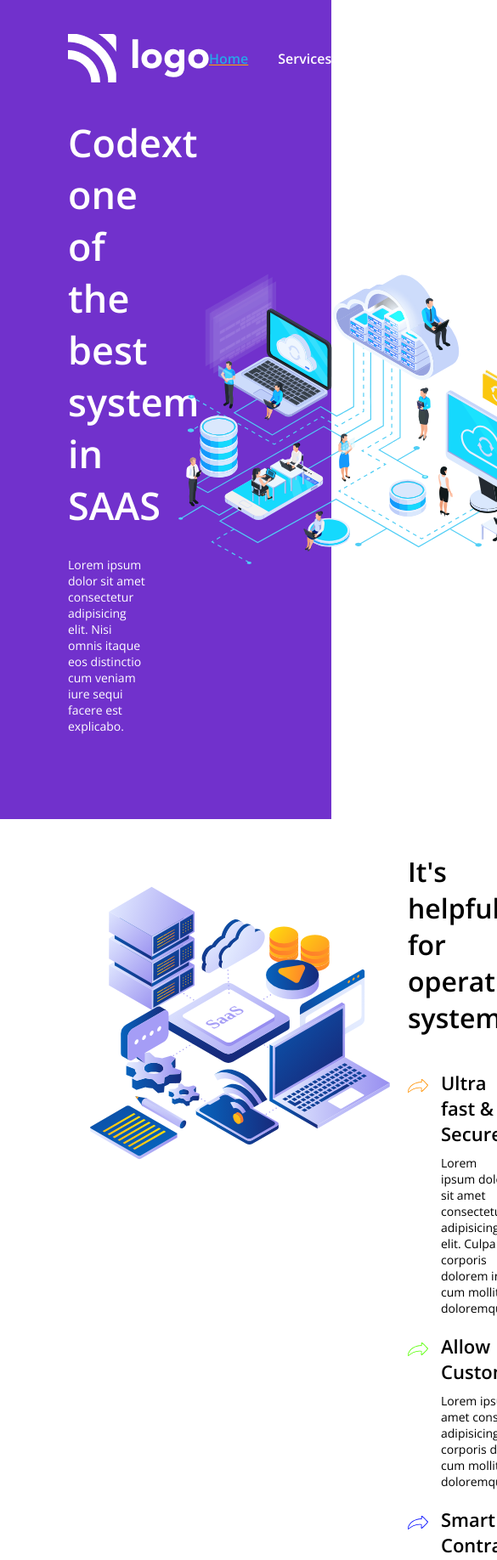
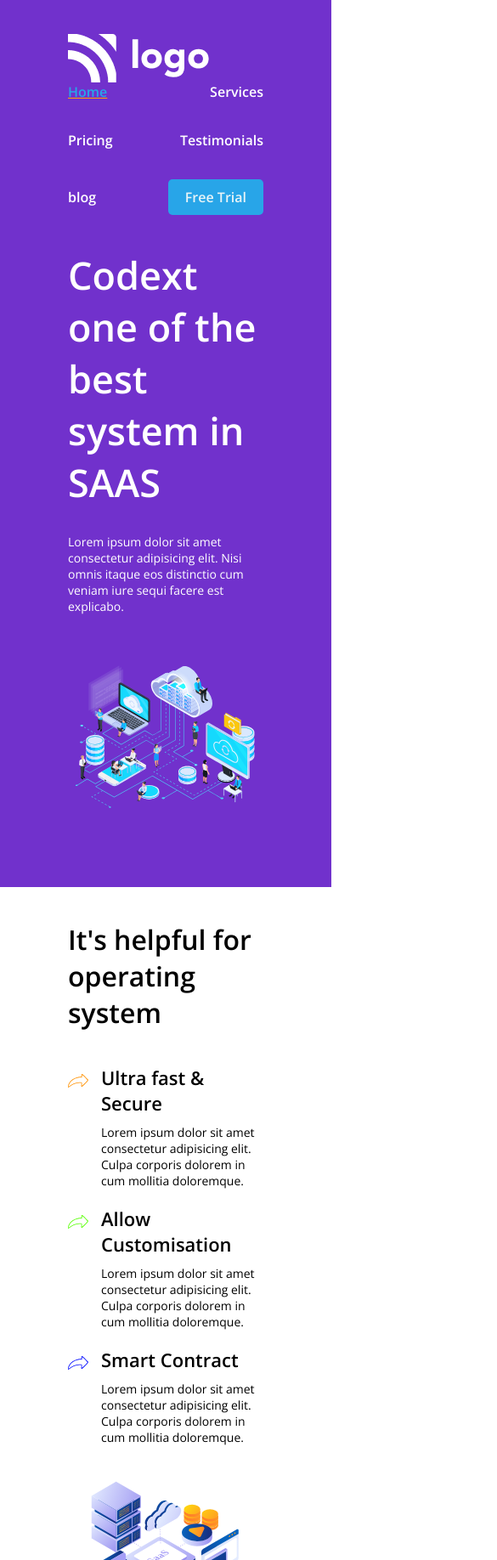
Before and after one commit to UncreativeYash/Project-13-SAAS-landing-page, a plain HTML site: page index.html in a window 390 px wide. Shown: the top 1836 px of the page at 85% size, 585 px wide, since content can reach past the window. Drawn offline with nearby package versions, Linux system fonts and the light colour scheme.

Commit message:
Responsiveness Added

```diff
--- a/style.css
+++ b/style.css
@@ -12,6 +12,7 @@
     display: flex;
     justify-content: space-between;
     align-items: center;
+    flex-wrap: wrap;
 }
 
 h1 {
@@ -67,6 +68,14 @@ header {
     gap: 35px;
 }
 
+.nav-button {
+    padding: 10px 20px;
+    border-radius: 5px;
+    border-style: none;
+    color: #e8f4f7;
+    background-color: #28a5e8;
+}
+
 
 /* Header Content */
 
@@ -76,12 +85,15 @@ header {
 }
 
 .head-left {
-    width: 40%;
+    width: 45%;
 }
 
 .head-right {
-    height: 400px;
-    margin-bottom: 60px;
+    width: 400px;
+}
+
+img.head-right {
+    width: 100%;
 }
 
 
@@ -90,11 +102,16 @@ header {
 .features {
     margin: 40px 80px;
     align-items: flex-start;
+    flex-wrap: wrap-reverse;
 }
 
 /* feature left */
 .feature-left {
-    height: 400px;
+    width: 400px;
+}
+
+img.feature-left {
+    width: 100%;
 }
 /* feature right */
 .feature-right {
@@ -103,6 +120,7 @@ header {
 
 .feature-item {
     align-items: flex-start;
+    flex-wrap: nowrap;
 }
 .feature-item img {
     margin-top: 7px;
@@ -116,16 +134,16 @@ header {
 
 /* Bottom Cards */
 .bottom-cards {
-    gap: 20px;
+    gap: 60px;
     margin: 80px;
 }
 
 .bottom-card {
-    height: 60%;
-    width: 250px;
+    width: 240px;
+    height: 240px;
     position: relative;
     border-radius: 10%;
-    box-shadow: 6px 10px 9px 0px #292929;
+    box-shadow: rgba(50, 50, 93, 0.25) 0px 50px 100px -20px, rgba(0, 0, 0, 0.3) 0px 30px 60px -30px;
 }
 
 .icon-circle {
@@ -166,3 +184,14 @@ header {
 .support-color {
     background-color: #f2e6f4;
 }
+
+
+@media screen and (max-width: 768px) {
+    .feature-right {
+        width: 100%;
+    }
+
+    .head-left {
+        width: 100%;
+    }
+}
```
